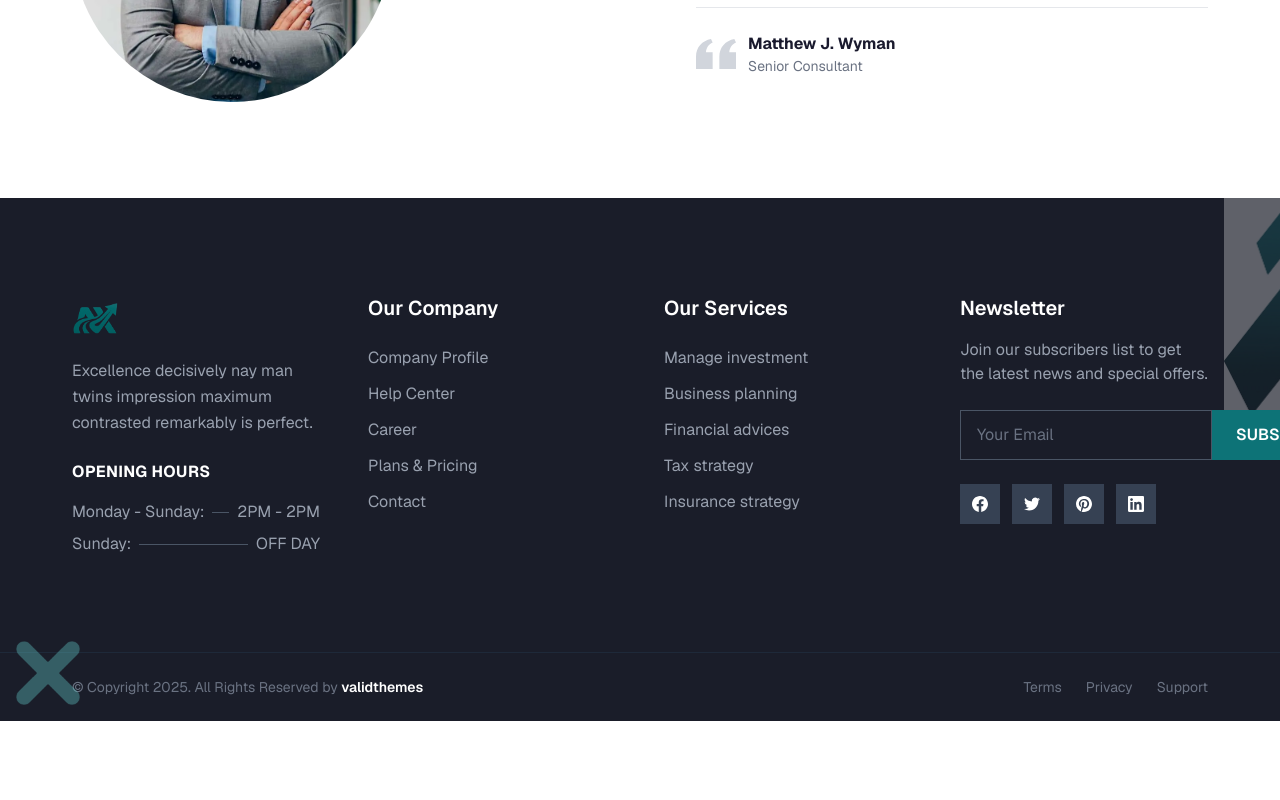
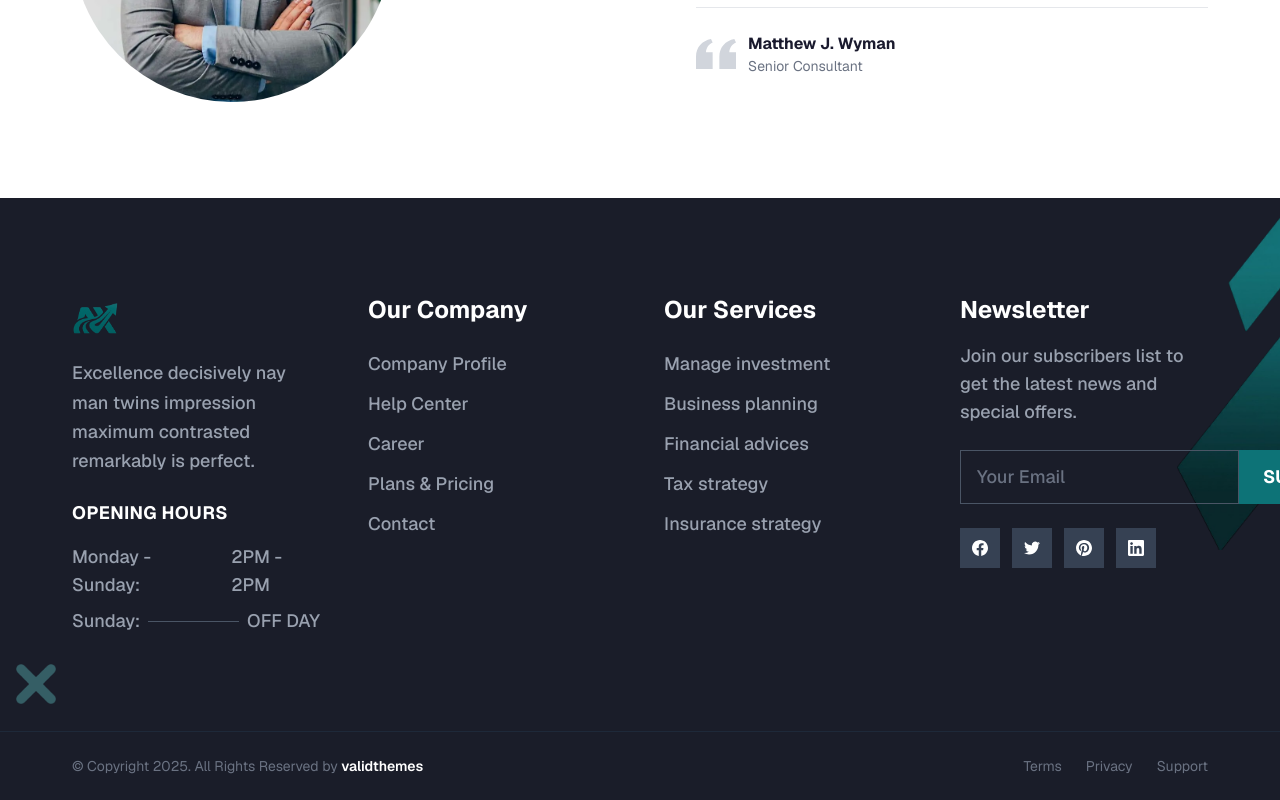
Before and after one commit to abdullahshafaqat/NextRoutex-website, a Next.js app: page / in a window 1280 px wide. Shown: the part 6583-7383 px from the top of the page. Before the commit the page ends 7304 px from the top, so only its background shows below. Built offline with nearby package versions, Linux system fonts and the light colour scheme.

Commit message:
fully home page builded

```diff
--- a/src/features/home/components/home-footer.tsx
+++ b/src/features/home/components/home-footer.tsx
@@ -3,7 +3,7 @@
 import Image from "next/image";
 
 import fan from "@/assets/fan.png";
-import footerBg from "@/assets/footer.jpg";
+import footerBg from "@/assets/footer.png";
 import logo from "@/assets/logo.png";
 
 function FacebookIcon() {
@@ -41,7 +41,7 @@ function LinkedInIcon() {
 export function HomeFooter() {
   return (
     <footer className="relative bg-[#1a1d29] overflow-hidden">
-      <div className="absolute -top-10 -right-10 w-64 h-64 opacity-30">
+      <div className="absolute -top-12 -right-12 w-[400px] h-[400px] opacity-150">
         <Image
           src={footerBg}
           alt=""
@@ -50,7 +50,7 @@ export function HomeFooter() {
         />
       </div>
 
-      <div className="absolute bottom-4 left-4 w-16 h-16 opacity-40">
+      <div className="absolute bottom-24 left-4 w-10 h-10 opacity-40" style={{ animation: 'spin 8s linear infinite' }}>
         <Image
           src={fan}
           alt=""
@@ -72,14 +72,14 @@ export function HomeFooter() {
                 />
               </div>
             </div>
-            <p className="mt-4 text-base leading-relaxed text-gray-400">
+            <p className="mt-4 text-lg leading-relaxed text-gray-400 font-medium">
               Excellence decisively nay man twins impression maximum contrasted remarkably is perfect.
             </p>
             <div className="mt-6">
-              <h4 className="text-base font-bold uppercase tracking-wide text-white">
+              <h4 className="text-lg font-bold uppercase tracking-wide text-white">
                 OPENING HOURS
               </h4>
-              <div className="mt-4 space-y-2 text-base text-gray-400">
+              <div className="mt-4 space-y-2 text-lg text-gray-400 font-medium">
                 <div className="flex items-center justify-between">
                   <span>Monday - Sunday:</span>
                   <span className="flex-1 border-b border-gray-600 mx-2" />
@@ -95,30 +95,30 @@ export function HomeFooter() {
           </div>
 
           <div>
-            <h4 className="text-xl font-semibold text-white">Our Company</h4>
+            <h4 className="text-2xl font-bold text-white">Our Company</h4>
             <ul className="mt-6 space-y-3">
               <li>
-                <a href="#" className="text-base text-gray-400 hover:text-white transition-colors">
+                <a href="#" className="text-lg text-gray-400 hover:text-white transition-colors font-medium">
                   Company Profile
                 </a>
               </li>
               <li>
-                <a href="#" className="text-base text-gray-400 hover:text-white transition-colors">
+                <a href="#" className="text-lg text-gray-400 hover:text-white transition-colors font-medium">
                   Help Center
                 </a>
               </li>
               <li>
-                <a href="#" className="text-base text-gray-400 hover:text-white transition-colors">
+                <a href="#" className="text-lg text-gray-400 hover:text-white transition-colors font-medium">
                   Career
                 </a>
               </li>
               <li>
-                <a href="#" className="text-base text-gray-400 hover:text-white transition-colors">
+                <a href="#" className="text-lg text-gray-400 hover:text-white transition-colors font-medium">
                   Plans & Pricing
                 </a>
               </li>
               <li>
-                <a href="#" className="text-base text-gray-400 hover:text-white transition-colors">
+                <a href="#" className="text-lg text-gray-400 hover:text-white transition-colors font-medium">
                   Contact
                 </a>
               </li>
@@ -126,30 +126,30 @@ export function HomeFooter() {
           </div>
 
           <div>
-            <h4 className="text-xl font-semibold text-white">Our Services</h4>
+            <h4 className="text-2xl font-bold text-white">Our Services</h4>
             <ul className="mt-6 space-y-3">
               <li>
-                <a href="#" className="text-base text-gray-400 hover:text-white transition-colors">
+                <a href="#" className="text-lg text-gray-400 hover:text-white transition-colors font-medium">
                   Manage investment
                 </a>
               </li>
               <li>
-                <a href="#" className="text-base text-gray-400 hover:text-white transition-colors">
+                <a href="#" className="text-lg text-gray-400 hover:text-white transition-colors font-medium">
                   Business planning
                 </a>
               </li>
               <li>
-                <a href="#" className="text-base text-gray-400 hover:text-white transition-colors">
+                <a href="#" className="text-lg text-gray-400 hover:text-white transition-colors font-medium">
                   Financial advices
                 </a>
               </li>
               <li>
-                <a href="#" className="text-base text-gray-400 hover:text-white transition-colors">
+                <a href="#" className="text-lg text-gray-400 hover:text-white transition-colors font-medium">
                   Tax strategy
                 </a>
               </li>
               <li>
-                <a href="#" className="text-base text-gray-400 hover:text-white transition-colors">
+                <a href="#" className="text-lg text-gray-400 hover:text-white transition-colors font-medium">
                   Insurance strategy
                 </a>
               </li>
@@ -157,17 +157,17 @@ export function HomeFooter() {
           </div>
 
           <div>
-            <h4 className="text-xl font-semibold text-white">Newsletter</h4>
-            <p className="mt-4 text-base text-gray-400">
+            <h4 className="text-2xl font-bold text-white">Newsletter</h4>
+            <p className="mt-4 text-lg text-gray-400 font-medium">
               Join our subscribers list to get the latest news and special offers.
             </p>
             <div className="mt-6 flex">
               <input
                 type="email"
                 placeholder="Your Email"
-                className="flex-1 bg-transparent border border-gray-600 px-4 py-3 text-base text-white placeholder-gray-500 focus:outline-none focus:border-[#0d7377]"
+                className="flex-1 bg-transparent border border-gray-600 px-4 py-3 text-lg text-white placeholder-gray-500 focus:outline-none focus:border-[#0d7377] font-medium"
               />
-              <button className="bg-[#0d7377] px-6 py-3 text-base font-semibold text-white hover:bg-[#0a5c5e] transition-colors">
+              <button className="bg-[#0d7377] px-6 py-3 text-lg font-bold text-white hover:bg-[#0a5c5e] transition-colors">
                 SUBSCRIBE
               </button>
             </div>
```
Also changed, not shown: src/assets/footer.jpg (deleted), src/assets/footer.png (added).
